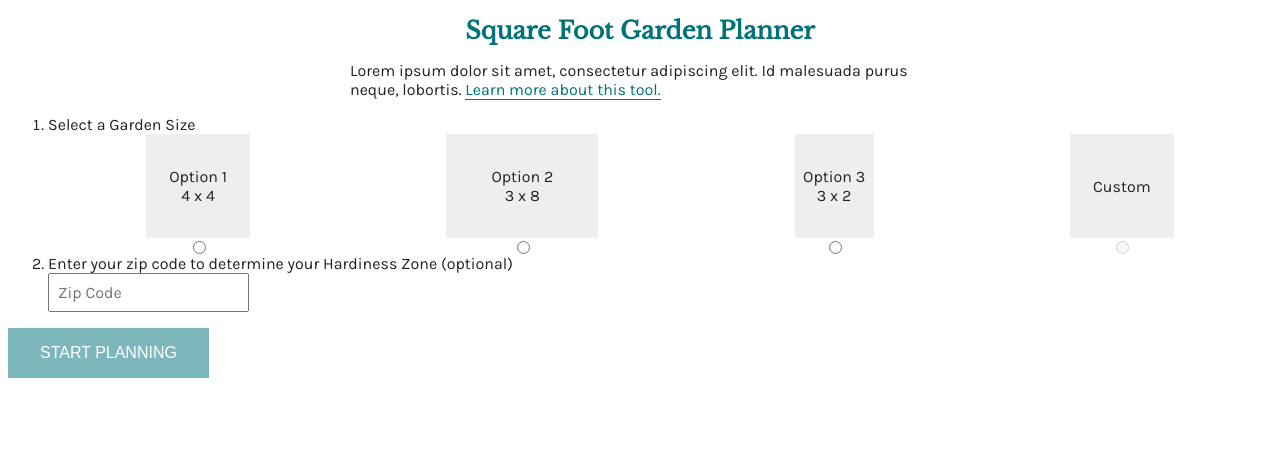
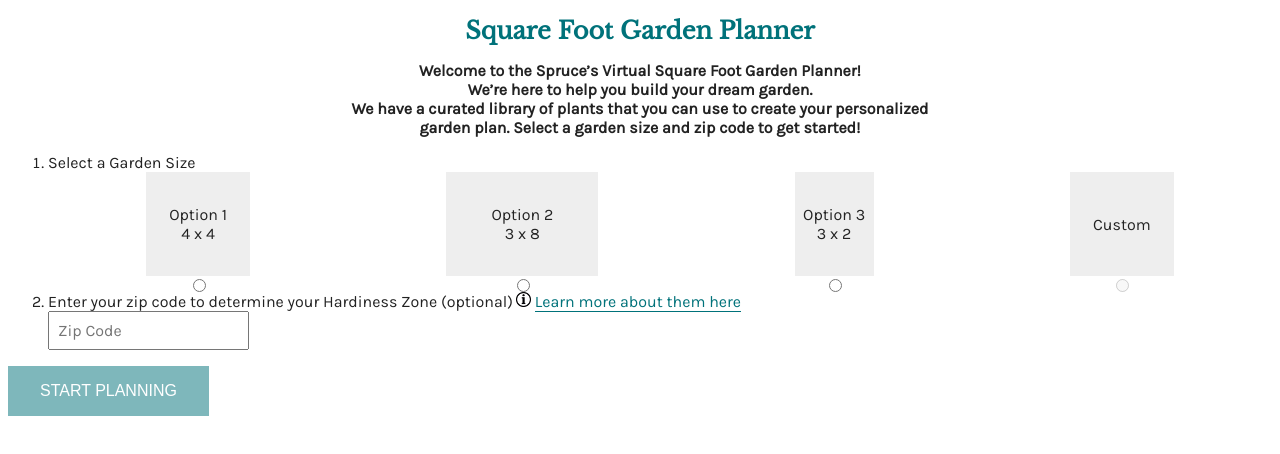
Before and after one commit to jessecalton/sqftgrdn, a Vue app: page / in a window 1280 px wide. Shown: the top 454 px of the page. Built offline with nearby package versions, Linux system fonts and the light colour scheme.

Commit message:
tooltip added

```diff
--- a/src/views/Setup.vue
+++ b/src/views/Setup.vue
@@ -1,7 +1,7 @@
 <template>
     <div class="setup">
-        <div class="setup--body">
-            Lorem ipsum dolor sit amet, consectetur adipiscing elit. Id malesuada purus neque, lobortis. <a href="#">Learn more about this tool.</a>
+        <div class="setup--body"  align="center">
+            <strong>Welcome to the Spruce’s Virtual Square Foot Garden Planner!  <br>We’re here to help you build your dream garden. <br>We have a curated library of plants that you can use to create your personalized garden plan. Select a garden size and zip code to get started!</strong>
         </div>
         <ol class="setup--list">
             <li class="setup--list-item">
@@ -63,6 +63,7 @@
             </li>
             <li class="setup--list-item">
                 <span class="setup--heading">Enter your zip code to determine your Hardiness Zone (optional)</span>
+                <img src = '../assets/info.png' class ="img-icon" title = "Your hardiness zone will determine which plants are suitable for your climate."> <a href = "https://www.thespruce.com/find-your-usda-zone-3269819" target = _blank >Learn more about them here</a>
                 <input
                     class="setup--zip"
                     name="zip"
@@ -193,6 +194,12 @@ export default {
         height: 104px;
     }
 
+     .img-icon {
+        width: 15px;
+        height: 15px;
+        padding-left:3px;
+        top: 5px;
+    }
     .setup--zip {
         display: block;
         padding: .5rem;
```
Also changed, not shown: src/assets/info.png (added).
